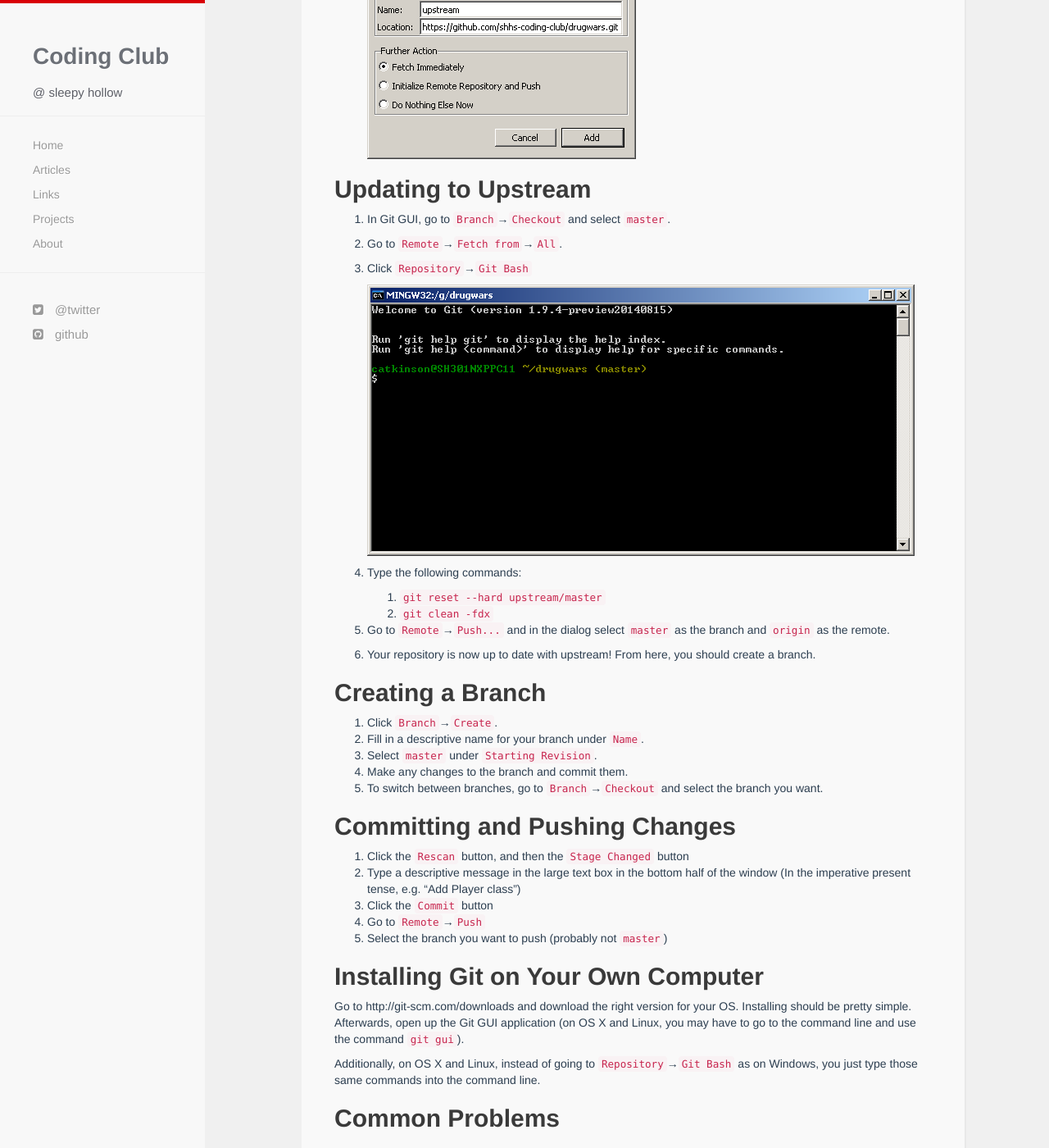
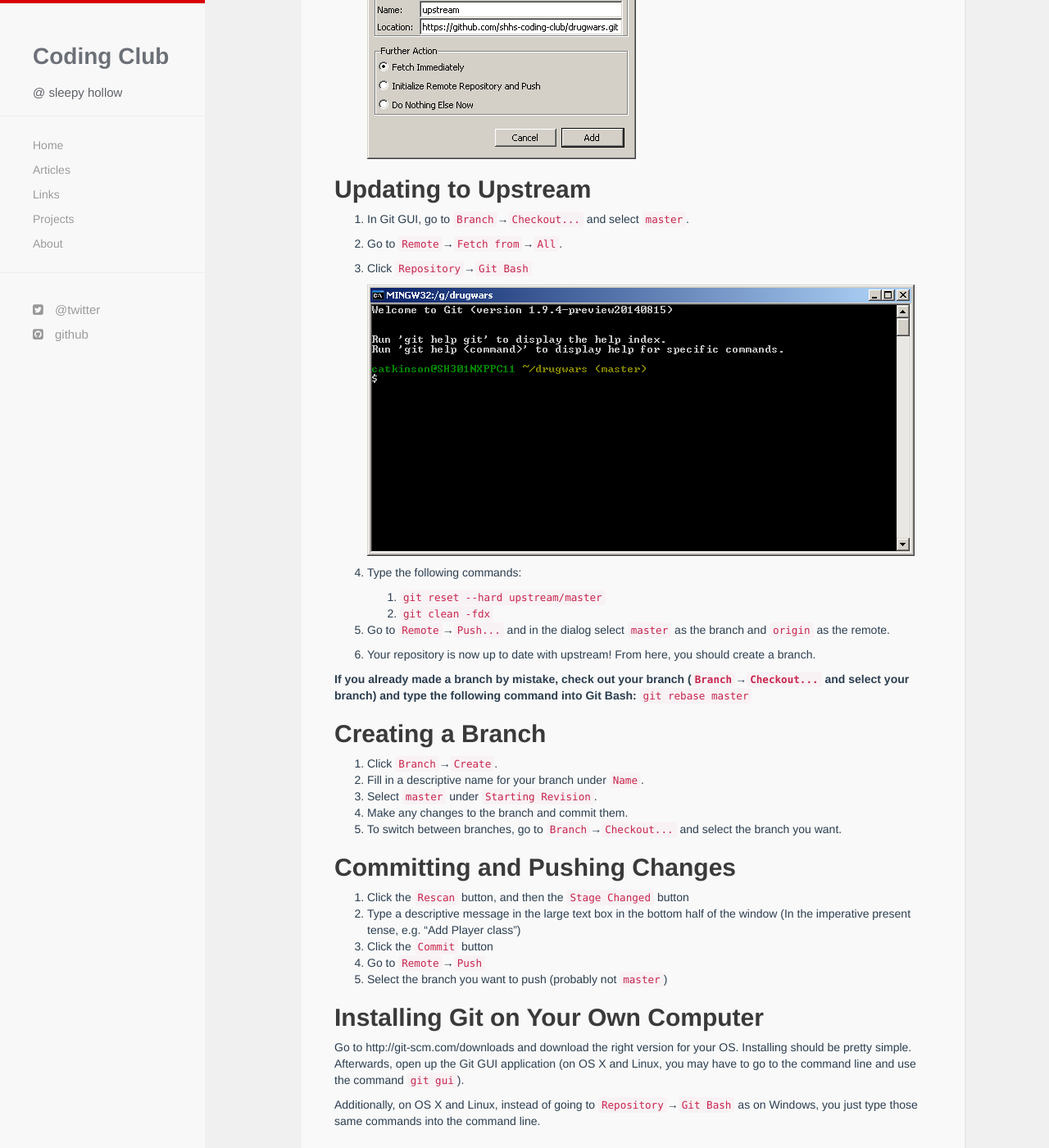
Before and after one commit to shhs-coding-club/shhs-coding-club.github.io, a Jekyll site: the page built from _posts/2014-09-23-Git-GUI-tutorial.md, in a window 1280 px wide and 1400 px high, scrolled down 2765 px. Shown: the whole window at 82% size. Built offline with Jekyll 4.4.1, drawn with Linux system fonts in a browser that asks for light colours; nearby versions of some CDN libraries; Markdown is read by kramdown in place of the engine named in the settings.

Commit message:
Add section reminding to checkout branch after update

```diff
--- a/_posts/2014-09-23-Git-GUI-tutorial.md
+++ b/_posts/2014-09-23-Git-GUI-tutorial.md
@@ -68,7 +68,7 @@ Git is an important tool, both for the club and in the larger world of developme
 
 ## Updating to Upstream
 
-1. In Git GUI, go to `Branch`&rarr;`Checkout` and select `master`.
+1. In Git GUI, go to `Branch`&rarr;`Checkout...` and select `master`.
 
 2. Go to `Remote`&rarr;`Fetch from`&rarr;`All`.
 
@@ -89,13 +89,15 @@ Git is an important tool, both for the club and in the larger world of developme
 
 3. Your repository is now up to date with upstream! From here, you should create a branch.
 
+**If you already made a branch by mistake, check out your branch (`Branch`&rarr;`Checkout...` and select your branch) and type the following command into Git Bash:** `git rebase master`
+
 ## Creating a Branch
 
 1. Click `Branch`&rarr;`Create`.
 2. Fill in a descriptive name for your branch under `Name`.
 3. Select `master` under `Starting Revision`.
 4. Make any changes to the branch and commit them.
-5. To switch between branches, go to `Branch`&rarr;`Checkout` and select the branch you want.
+5. To switch between branches, go to `Branch`&rarr;`Checkout...` and select the branch you want.
 
 ## Committing and Pushing Changes
 
```
Also changed, not shown: other parts of _posts/2014-09-23-Git-GUI-tutorial.md (+1 -1 lines).
